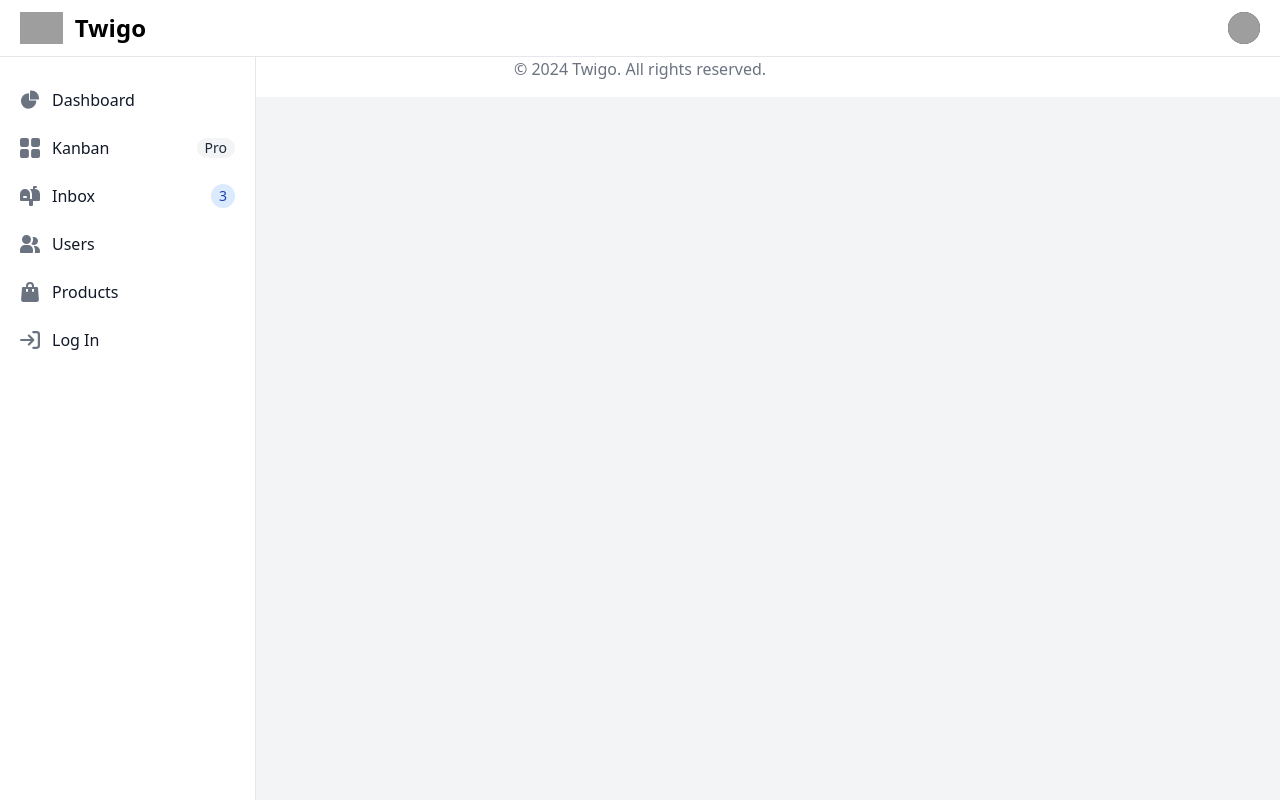
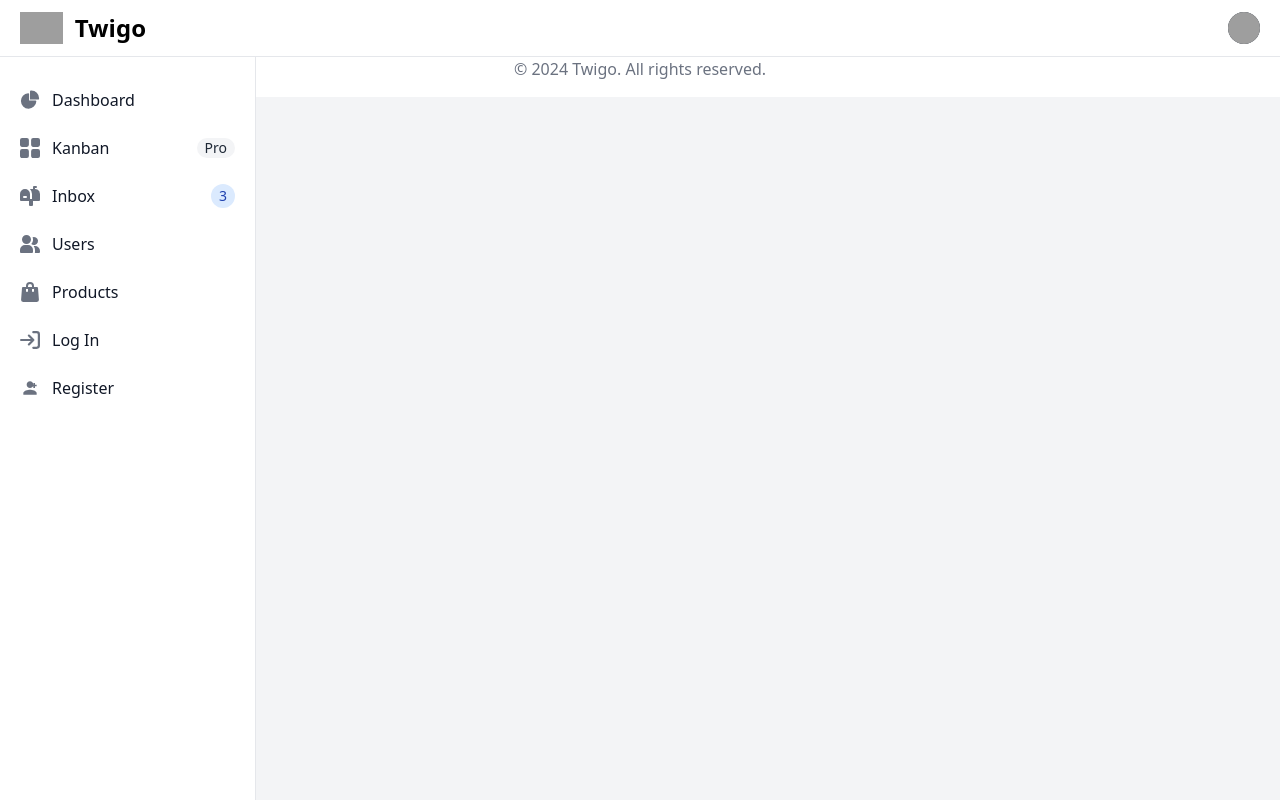
Before and after one commit to mosafdarr/Twigo-Django, a Django app: page / in a window 1280 px wide. Run offline with Django 5.2, Linux system fonts and the light colour scheme; some libraries are stand-ins or nearby versions; grey boxes are pictures that could not be loaded.

Commit message:
Made aside navbar conditional and update login, logout, and register buttons with icons

```diff
--- a/twigo/templates/twigo/layout.html
+++ b/twigo/templates/twigo/layout.html
@@ -123,15 +123,27 @@
                 <span class="flex-1 ms-3 whitespace-nowrap">Log In</span>
                 </a>
             </li>
+            <li>
+                <a href="register/" class="flex items-center p-2 text-gray-900 rounded-lg dark:text-white hover:bg-gray-100 dark:hover:bg-gray-700 group">
+                <svg class="flex-shrink-0 w-5 h-5 text-gray-500 transition duration-75 dark:text-gray-400 group-hover:text-gray-900 dark:group-hover:text-white" xmlns="http://www.w3.org/2000/svg" viewBox="0 0 24 24" fill="currentColor">
+                    <path d="M12 12c2.21 0 4-1.79 4-4s-1.79-4-4-4-4 1.79-4 4 1.79 4 4 4zm0 2c-2.67 0-8 1.34-8 4v2h16v-2c0-2.66-5.33-4-8-4z"/>
+                    <path d="M20 8h-2V6h-2v2h-2v2h2v2h2v-2h2z"/>
+                </svg>
+                <span class="flex-1 ms-3 whitespace-nowrap">Register</span>
+                </a>
+            </li>
             {% endif %}
             {% if user.is_authenticated %}
             <li>
-                <a href="{% url 'logout' %}" class="flex items-center p-2 text-gray-900 rounded-lg dark:text-white hover:bg-gray-100 dark:hover:bg-gray-700 group">
-                <svg class="flex-shrink-0 w-5 h-5 text-gray-500 transition duration-75 dark:text-gray-400 group-hover:text-gray-900 dark:group-hover:text-white" aria-hidden="true" xmlns="http://www.w3.org/2000/svg" fill="currentColor" viewBox="0 0 20 20">
-                    <path fill-rule="evenodd" d="M3 4a1 1 0 011-1h6a1 1 0 110 2H5v10h5a1 1 0 110 2H4a1 1 0 01-1-1V4zm7.293 5.293a1 1 0 011.414 0l3 3a1 1 0 01-1.414 1.414L12 11.414V16a1 1 0 11-2 0v-4.586l-1.293 1.293a1 1 0 01-1.414-1.414l3-3z" clip-rule="evenodd"/>
-                </svg>
-                    <span class="flex-1 ms-3 whitespace-nowrap">Logout</span>
-                </a>
+                <form method="POST" action="{% url 'logout' %}">
+                    {% csrf_token %}
+                    <button type="submit" class="flex items-center p-2 text-gray-900 rounded-lg dark:text-white hover:bg-gray-100 dark:hover:bg-gray-700 group w-full text-left">
+                        <svg class="flex-shrink-0 w-5 h-5 text-gray-500 transition duration-75 dark:text-gray-400 group-hover:text-gray-900 dark:group-hover:text-white" aria-hidden="true" xmlns="http://www.w3.org/2000/svg" fill="currentColor" viewBox="0 0 20 20">
+                            <path fill-rule="evenodd" d="M3 4a1 1 0 011-1h6a1 1 0 110 2H5v10h5a1 1 0 110 2H4a1 1 0 01-1-1V4zm7.293 5.293a1 1 0 011.414 0l3 3a1 1 0 01-1.414 1.414L12 11.414V16a1 1 0 11-2 0v-4.586l-1.293 1.293a1 1 0 01-1.414-1.414l3-3z" clip-rule="evenodd"/>
+                        </svg>
+                        <span class="flex-1 ms-3 whitespace-nowrap">Logout</span>
+                    </button>
+                </form>
             </li>
         {% endif %}
         </ul>
--- a/twigo/theme/static/css/dist/styles.css
+++ b/twigo/theme/static/css/dist/styles.css
@@ -1374,6 +1374,10 @@ select {
   padding-top: 5rem;
 }
 
+.text-left {
+  text-align: left;
+}
+
 .text-center {
   text-align: center;
 }
```
Also changed, not shown: twigo/db.sqlite3.
